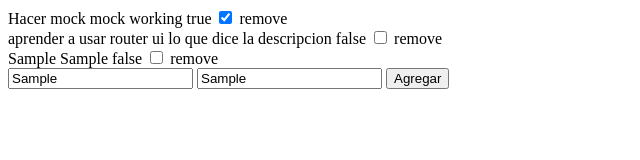
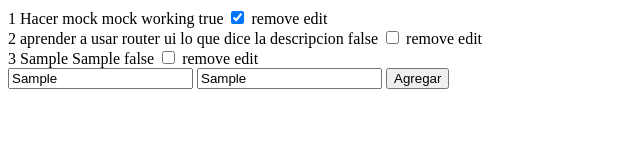
Before and after one commit to eraimondi/to-do-list-angular, a website: page index.html in a window 1280 px wide. Both pictures are taken after typing "Sample", "Sample" into the empty fields and a click on the button "Agregar". Shown: the whole page, without its empty margins (0-640 px from the left). Drawn offline with nearby package versions, Linux system fonts and the light colour scheme.

Commit message:
code cleaning

```diff
--- a/app/app.js
+++ b/app/app.js
@@ -1,19 +1,39 @@
 var app = angular.module('app',[]);
-var notas = function(myScope){
+var notas = function(myScope) {
     myScope.notitas =
-		[{id:1,title:"Hacer mock",description:"mock working",done:true},
-		{id:2,title:"aprender a usar router ui",description:"lo que dice la descripcion",done:false}];
-	myScope.remove = function(algo) {
+        [
+            {
+                id: 1,
+                title: "Hacer mock",
+                description: "mock working",
+                done: true
+            },
+            {
+                id: 2,
+                title: "aprender a usar router ui",
+                description: "lo que dice la descripcion",
+                done: false
+            }];
+
+    myScope.remove = function (algo) {
         myScope.notitas.splice(algo.id - 1, 1);
         for (var i = algo.id - 1; i < myScope.notitas.length; i++) {
-		if(myScope.notitas[i].id != 1)
-			myScope.notitas[i].id = myScope.notitas[i].id-1;
+
+            if (myScope.notitas[i].id != 1)
+                myScope.notitas[i].id = myScope.notitas[i].id - 1;
         }
     };
-	myScope.add = function() {
-		this.nota.id = myScope.notitas.length+1;
-		this.nota.done = false;
-		myScope.notitas.push(angular.copy(this.nota));};
+    myScope.add = function (nota) {
+        var newnota = {};
+        newnota.id = myScope.notitas.length + 1;
+        newnota.done = false;
+        newnota.description = nota.description;
+        newnota.title = nota.title;
+        myScope.notitas.push(newnota);
+    };
+    myScope.edit =function(nota) {
+        console.log("algo");
+    };
 };
 notas.$inject = ['$scope'];
 app.controller('notas',notas);
--- a/index.html
+++ b/index.html
@@ -1,14 +1,23 @@
 <html>
     <head></head>
+
         <script src="https://ajax.googleapis.com/ajax/libs/angularjs/1.4.9/angular.min.js"></script>
         <script src="app/app.js"></script>
     <body data-ng-app="app" data-ng-controller="notas">
- 	<div data-ng-repeat="nota in notitas" class="done-{{nota.done}}">{{notas.id}}
-  {{nota.title}} {{nota.description}} {{nota.done}} <input type="checkbox" data-ng-model="nota.done" name="nota.id"/> <span data-ng-click="remove(this.nota)">remove</span></div>
-   <form id="createnote" ng-submit="add()" name="createnote">
+
+        <div data-ng-repeat="nota in notitas" class="done-{{nota.done}}">
+            {{nota.id}} {{nota.title}} {{nota.description}} {{nota.done}}
+            <input type="checkbox" data-ng-model="nota.done"/>
+            <span data-ng-click="remove(nota)">remove</span>
+            <span data-ng-click="edit(nota)">edit</span>
+        </div>
+
+        <form id="createnote" ng-submit="add(nota)" name="createnote">
             <input type="text" data-ng-model="nota.title" name="nota.id"/>
             <input type="text" data-ng-model="nota.description" name="nota.id"/>
             <button type="submit" class="btn btn-success">Agregar</button>
         </form>
+
     </body>
+
 </html>
```
Also changed, not shown: dist/js/angularProject.js, 1 other file. Lines whose indentation alone changed are shown as unchanged.
